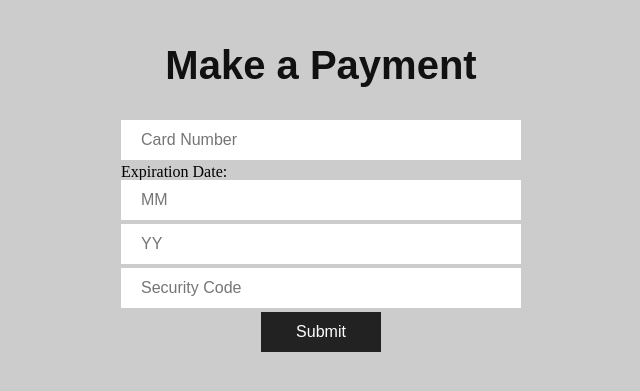
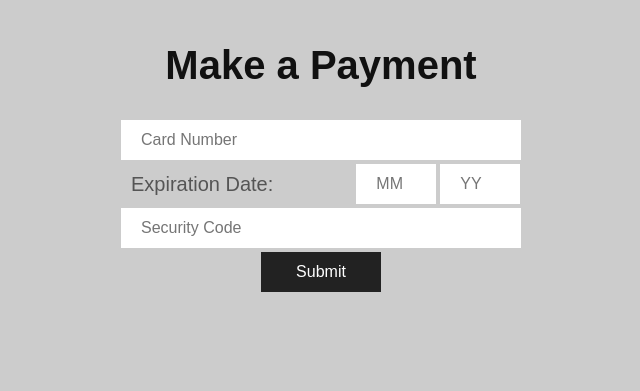
Before and after one commit to mnarine1/georgia-student-insurance, a PHP site: page /makePayment.php in a window 1280 px wide. Shown: the part 60-451 px from the top of the page, without its empty margins (319-959 px from the left). Run offline with PHP 8.4, Linux system fonts and the light colour scheme.

Commit message:
Add files via upload

```diff
--- a/gsi/css/master.css
+++ b/gsi/css/master.css
@@ -294,5 +294,17 @@ textarea {
 
 h3 {
    font-family: Arial, sans-serif;
+}
 
+input[placeholder="MM"], input[placeholder="YY"] {
+   width: 10%;
 }
+.exp-wrapper span {
+   color: #555;
+   font-size: 20px;
+   font-family: Arial, sans-serif;
+   float: left;
+   margin-right: 83px;
+   margin-left: 10px;
+   line-height: 40px;
+}
```
